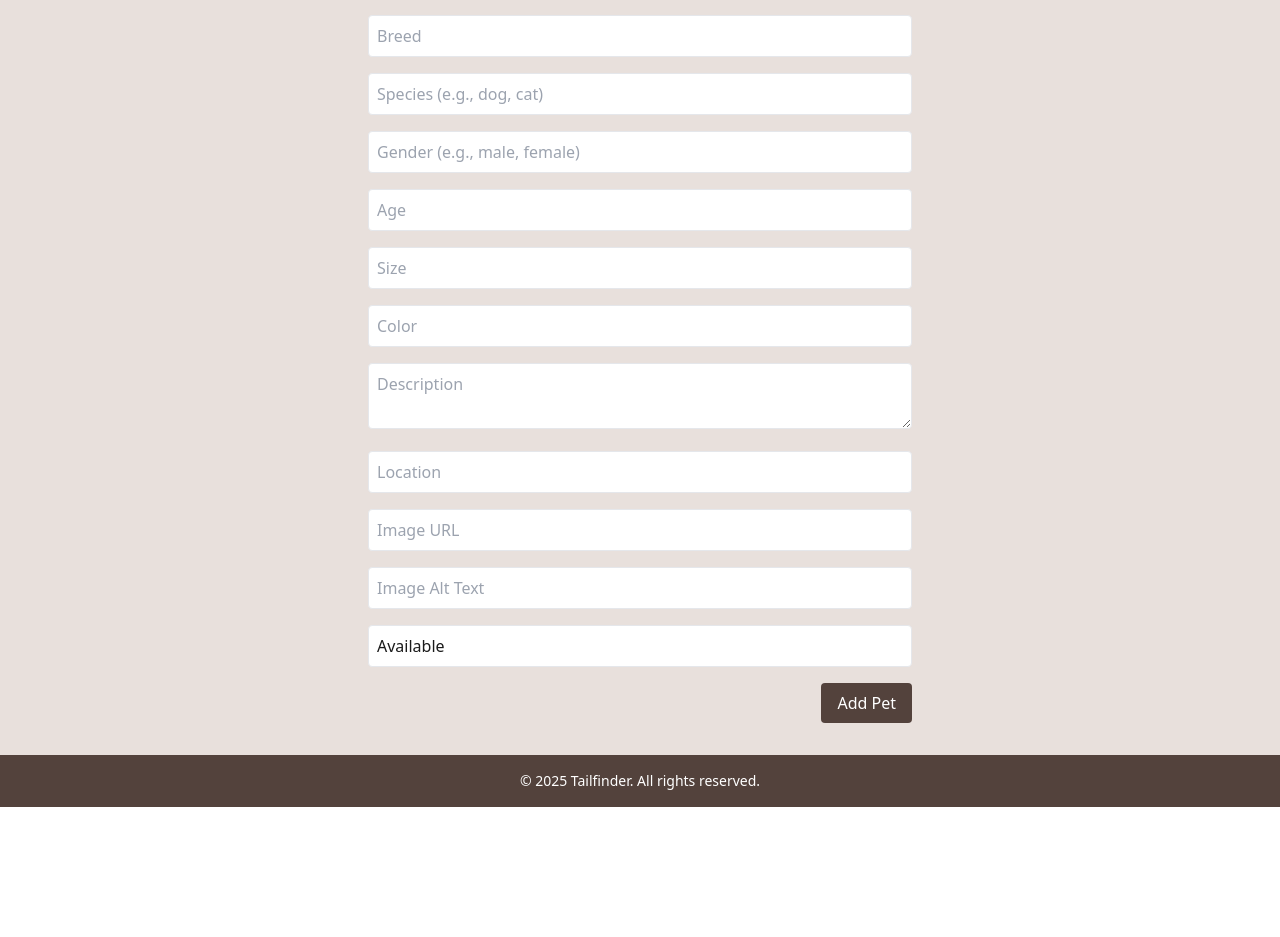
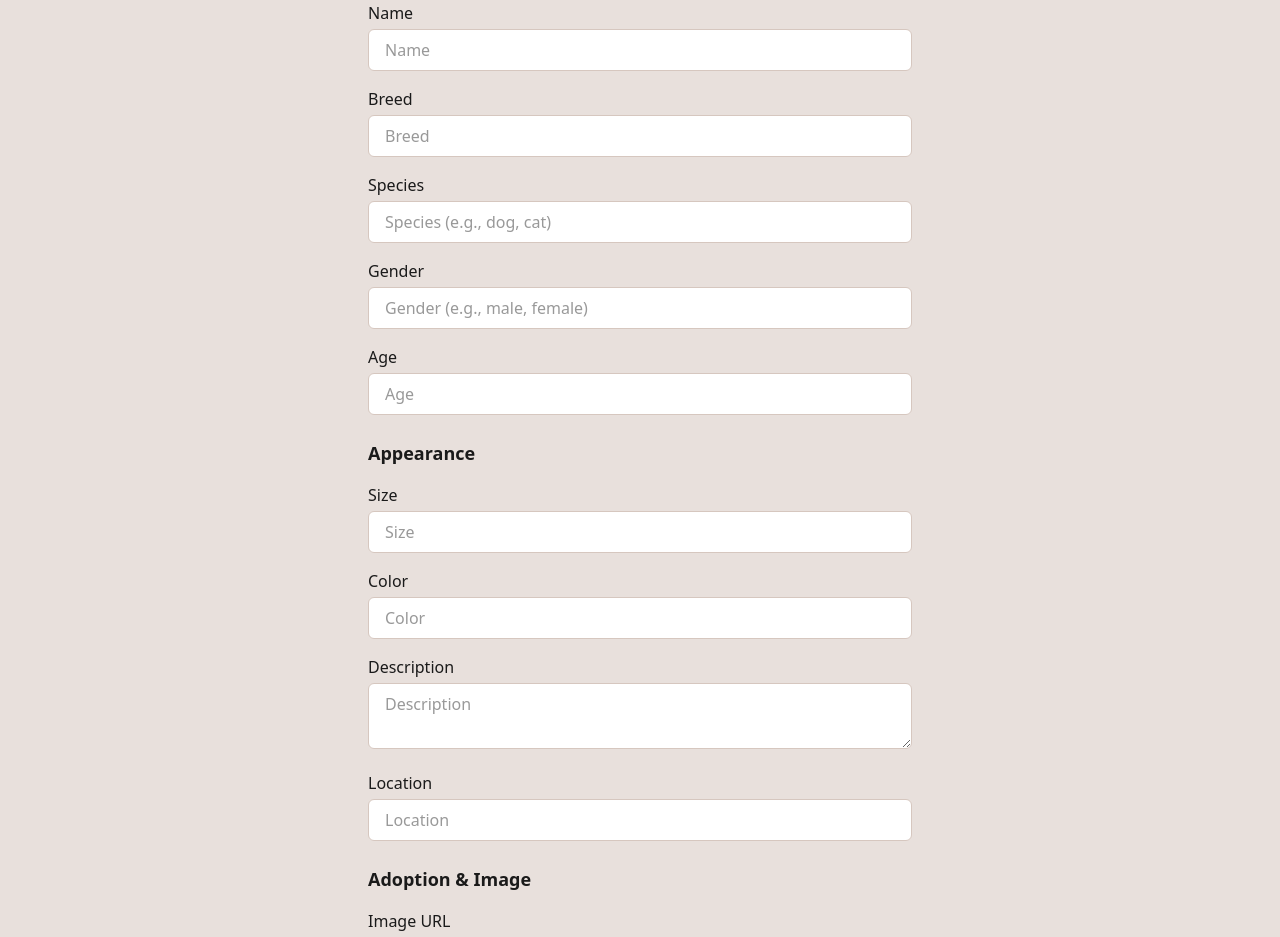
Before and after one commit to Entav78/tailfinder, a React (Vite) app: page /manage in a window 1280 px wide. Shown: the part 251-1188 px from the top of the page. Before the commit the page ends 1058 px from the top, so only its background shows below. Built offline with nearby package versions, Linux system fonts and the light colour scheme.

Commit message:
feat: transformed pet form into a majestic UX creature

```diff
--- a/src/index.css
+++ b/src/index.css
@@ -53,6 +53,10 @@
 
 }
 
+.heading-md {
+  @apply text-lg font-semibold text-text-dark dark:text-text-base-dark;
+}
+
 @layer components {
   .form-container {
     @apply bg-form-bg dark:bg-form-bg-dark
--- a/src/pages/ManagePetPage.tsx
+++ b/src/pages/ManagePetPage.tsx
@@ -112,83 +112,149 @@ const ManagePetPage = () => {
       <h1 className="text-2xl font-bold mb-4">
         {id ? 'Edit Pet' : 'Add New Pet'}
       </h1>
+
       <form onSubmit={handleSubmit} className="space-y-4">
+        <h2 className="heading-md mt-4 mb-2">Basic Info</h2>
+        <div>
+          <label htmlFor="name" className="form-label">
+            Name
+          </label>
           <input
+            id="name"
             name="name"
             placeholder="Name"
             value={formData.name}
             onChange={handleChange}
             required
-          className="w-full p-2 border rounded"
+            className="input-field"
           />
+        </div>
+        <div>
+          <label htmlFor="breed" className="form-label">
+            Breed
+          </label>
           <input
+            id="breed"
             name="breed"
             placeholder="Breed"
             value={formData.breed}
             onChange={handleChange}
             required
-          className="w-full p-2 border rounded"
+            className="input-field"
           />
+        </div>
+        <div>
+          <label htmlFor="species" className="form-label">
+            Species
+          </label>
           <input
+            id="species"
             name="species"
             placeholder="Species (e.g., dog, cat)"
             value={formData.species}
             onChange={handleChange}
             required
-          className="w-full p-2 border rounded"
+            className="input-field"
           />
+        </div>
+        <div>
+          <label htmlFor="gender" className="form-label">
+            Gender
+          </label>
           <input
+            id="gender"
             name="gender"
             placeholder="Gender (e.g., male, female)"
             value={formData.gender}
             onChange={handleChange}
             required
-          className="w-full p-2 border rounded"
+            className="input-field"
           />
-
+        </div>
+        <div className="mb-6">
+          <label htmlFor="age" className="form-label">
+            Age
+          </label>
           <input
+            id="age"
             name="age"
             type="number"
             placeholder="Age"
             value={formData.age === 0 ? '' : formData.age}
             onChange={handleChange}
             required
-          className="w-full p-2 border rounded"
+            className="input-field"
           />
+        </div>
+        <div className="mt-8">
+          <h2 className="heading-md mt-6">Appearance</h2>
+        </div>
+        <div>
+          <label htmlFor="size" className="form-label">
+            Size
+          </label>
           <input
+            id="size"
             name="size"
             placeholder="Size"
             value={formData.size}
             onChange={handleChange}
             required
-          className="w-full p-2 border rounded"
+            className="input-field"
           />
+        </div>
+        <div>
+          <label htmlFor="color" className="form-label">
+            Color
+          </label>
           <input
+            id="color"
             name="color"
             placeholder="Color"
             value={formData.color}
             onChange={handleChange}
             required
-          className="w-full p-2 border rounded"
+            className="input-field"
           />
+        </div>
+        <div>
+          <label htmlFor="description" className="form-label">
+            Description
+          </label>
           <textarea
+            id="description"
             name="description"
             placeholder="Description"
             value={formData.description}
             onChange={handleChange}
-          className="w-full p-2 border rounded"
+            className="input-field"
           />
+        </div>
+        <div>
+          <label htmlFor="location" className="form-label">
+            Location
+          </label>
           <input
+            id="location"
             name="location"
             placeholder="Location"
             value={formData.location}
             onChange={handleChange}
             required
-          className="w-full p-2 border rounded"
+            className="input-field"
           />
+        </div>
+        <div className="mt-8">
+          <h2 className="heading-md mt-6">Adoption & Image</h2>
+        </div>
+        <div>
+          <label htmlFor="image-url" className="form-label">
+            Image URL
+          </label>
           <input
-          name="image.url"
-          placeholder="Image URL"
+            id="image-url"
+            name="image-url"
+            placeholder="Must start with https://"
             value={formData.image?.url || ''}
             onChange={(e) =>
               setFormData((prev) => ({
@@ -199,10 +265,16 @@ const ManagePetPage = () => {
                 },
               }))
             }
-          className="w-full p-2 border rounded"
+            className="input-field"
           />
+        </div>
+        <div>
+          <label htmlFor="image-alt" className="form-label">
+            Image Alt Text
+          </label>
           <input
-          name="image.alt"
+            id="image-alt"
+            name="image-alt"
             placeholder="Image Alt Text"
             value={formData.image?.alt || ''}
             onChange={(e) =>
@@ -214,15 +286,22 @@ const ManagePetPage = () => {
                 },
               }))
             }
-          className="w-full p-2 border rounded"
+            className="input-field"
           />
+        </div>
+        <div>
+          <label htmlFor="adoptionStatus" className="form-label">
+            Adoption Status
+          </label>
           <input
+            id="adoptionStatus"
             name="adoptionStatus"
             placeholder="Adoption Status"
             value={formData.adoptionStatus}
             onChange={handleChange}
-          className="w-full p-2 border rounded"
+            className="input-field"
           />
+        </div>
         <div className="flex gap-4 justify-end">
           <Button
             type="submit"
```
Lines whose indentation alone changed are shown as unchanged.
